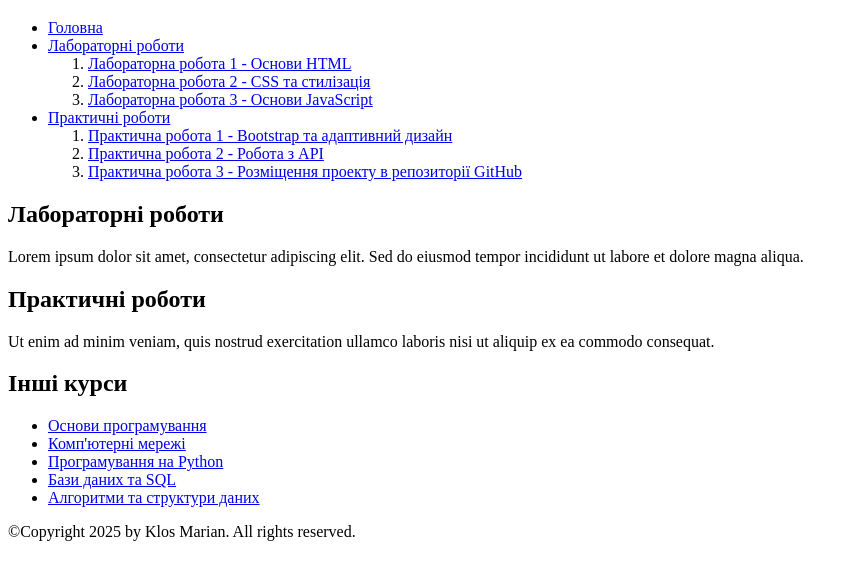
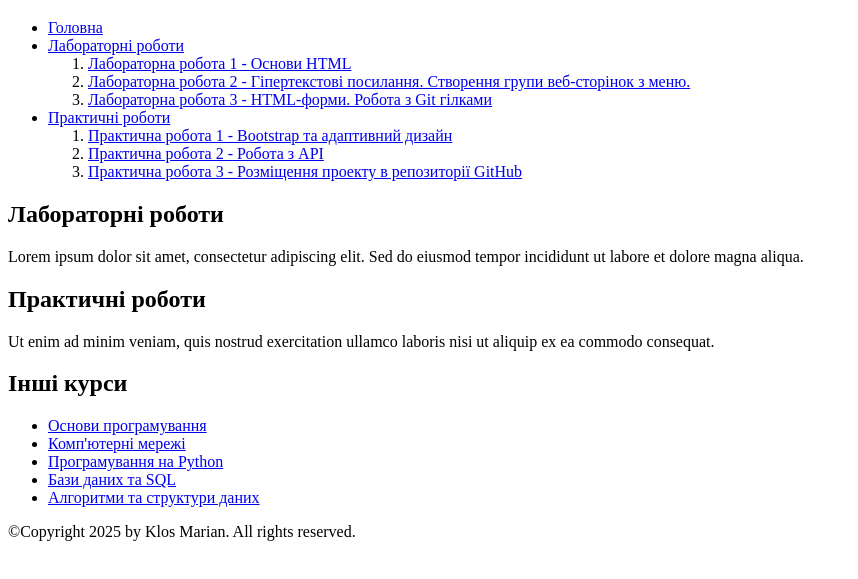
Before and after one commit to Blad0r/ip_labs, a plain HTML site: page index.html in a window 1280 px wide. Shown: the part 61-640 px from the top of the page, without its empty margins (0-858 px from the left). Drawn offline with Linux system fonts and the light colour scheme.

Commit message:
Update index.html

```diff
--- a/index.html
+++ b/index.html
@@ -18,8 +18,8 @@
                 <a href="https://app.netlify.com/sites/la-b1/overview">Лабораторні роботи</a>
                 <ol>
                     <li><a href="https://la-b1.netlify.app/">Лабораторна робота 1 - Основи HTML</a></li>
-                    <li><a href="lab2.html">Лабораторна робота 2 - CSS та стилізація</a></li>
-                    <li><a href="lab3.html">Лабораторна робота 3 - Основи JavaScript</a></li>
+                    <li><a href="https://la-b-2.netlify.app/">Лабораторна робота 2 - Гіпертекстові посилання. Створення групи веб-сторінок з меню.</a></li>
+                    <li><a href="https://la-b-3.netlify.app/">Лабораторна робота 3 - HTML-форми. Робота з Git гілками</a></li>
                 </ol>
             </li>
             <li>
```
